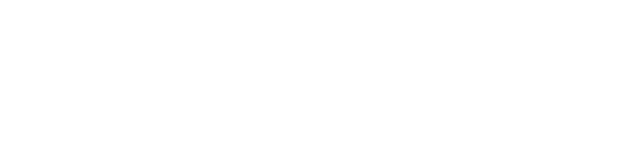
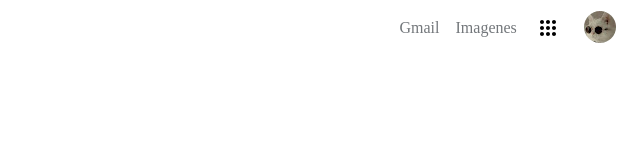
Before and after one commit to PatrickCuentas/Google-Home-Page, a plain HTML site: page index.html in a window 1280 px wide. Shown: the whole page, without its empty margins (640-1280 px from the left). Drawn offline with Linux system fonts and the light colour scheme; files whose address does not match are found by name.

Commit message:
Encabezado Terminado

```diff
--- a/css/style.css
+++ b/css/style.css
@@ -0,0 +1,40 @@
+svg {
+  width: 24px;
+  height: 24px;
+}
+img {
+  border-radius: 50%;
+}
+.header-container {
+  height: 3.5rem;
+  display: flex;
+  justify-content: flex-end;
+}
+/** HEADER CONTENT **/
+.header-content {
+  display: flex;
+  align-items: center;
+  /* background-color: yellow; */
+  height: 3.5rem;
+}
+.header-content a {
+  display: inline-block;
+  margin: 0 0.5rem;
+  text-decoration: none;
+  color: #73777b;
+}
+.header-content a:hover {
+  text-decoration: underline;
+}
+.header-content a:nth-last-child(3) {
+  margin-right: 1.2rem;
+}
+.header-content img {
+  display: inline-block;
+  margin: 0 1rem;
+  cursor: pointer;
+}
+.header-content a:hover img {
+  border: 1px solid rgba(0, 0, 0, 0.1);
+}
+/** MAIN CONTENT **/
--- a/index.html
+++ b/index.html
@@ -1,5 +1,6 @@
 <!DOCTYPE html>
 <html lang="en">
+
 <head>
     <meta charset="UTF-8">
     <meta http-equiv="X-UA-Compatible" content="IE=edge">
@@ -8,7 +9,29 @@
     <link rel="stylesheet" href="css/style.css">
     <title>Document</title>
 </head>
+
 <body>
+
+    <div class="main-container">
+        <div class="header-container">
+            <div class="header-content">
+                <a href=""><span>Gmail</span></a>
+                <a href=""><span>Imagenes</span></a>
+                <svg class="gb_Ve" focusable="false" viewBox="0 0 24 24">
+                        <path
+                            d="M6,8c1.1,0 2,-0.9 2,-2s-0.9,-2 -2,-2 -2,0.9 -2,2 0.9,2 2,2zM12,20c1.1,0 2,-0.9 2,-2s-0.9,-2 -2,-2 -2,0.9 -2,2 0.9,2 2,2zM6,20c1.1,0 2,-0.9 2,-2s-0.9,-2 -2,-2 -2,0.9 -2,2 0.9,2 2,2zM6,14c1.1,0 2,-0.9 2,-2s-0.9,-2 -2,-2 -2,0.9 -2,2 0.9,2 2,2zM12,14c1.1,0 2,-0.9 2,-2s-0.9,-2 -2,-2 -2,0.9 -2,2 0.9,2 2,2zM16,6c0,1.1 0.9,2 2,2s2,-0.9 2,-2 -0.9,-2 -2,-2 -2,0.9 -2,2zM12,8c1.1,0 2,-0.9 2,-2s-0.9,-2 -2,-2 -2,0.9 -2,2 0.9,2 2,2zM18,14c1.1,0 2,-0.9 2,-2s-0.9,-2 -2,-2 -2,0.9 -2,2 0.9,2 2,2zM18,20c1.1,0 2,-0.9 2,-2s-0.9,-2 -2,-2 -2,0.9 -2,2 0.9,2 2,2z">
+                        </path>
+                    </svg>
+               <a href=""><img src="images/profile-img.jpg" alt=""></a>
+            </div>
+        </div>
+        <div class="content"></div>
+        <div class="footer"></div>
+    </div>
+
+
+    <!-- <img src="images/logo-google.png" alt=""> -->
     <script src="script.js"></script>
 </body>
+
 </html>
```
Also changed, not shown: images/logo-google.png (added), images/profile-img.jpg (added).
